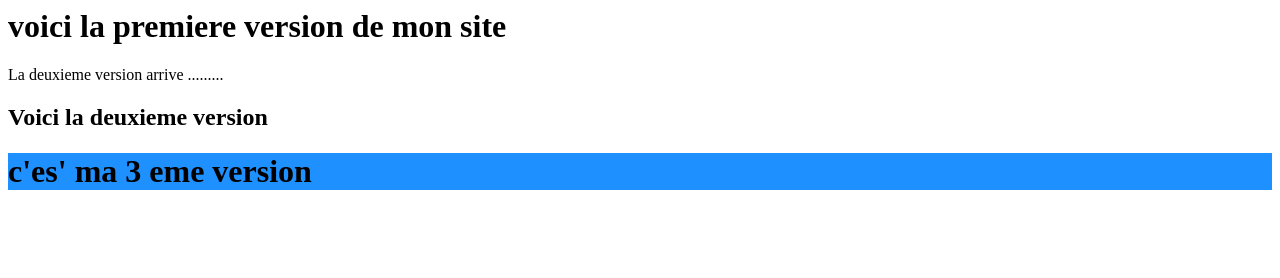
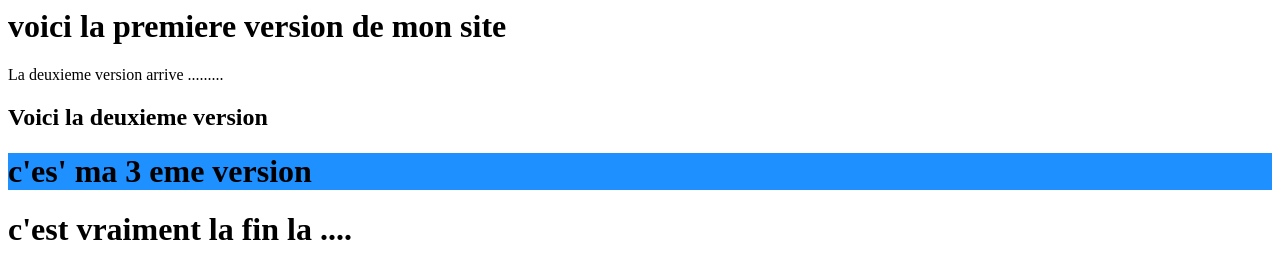
Before and after one commit to younes93600/GUARDIA, a plain HTML site: page index.html in a window 1280 px wide. Drawn offline with Linux system fonts and the light colour scheme.

Commit message:
ma 3 eme version du site

```diff
--- a/index.html
+++ b/index.html
@@ -8,5 +8,8 @@
 
 
 <h1 style="background-color:DodgerBlue;">c'es' ma 3 eme version</h1>
+
+<h1> c'est vraiment la fin la ....</h1>
+
 </body>
 </html>
```
